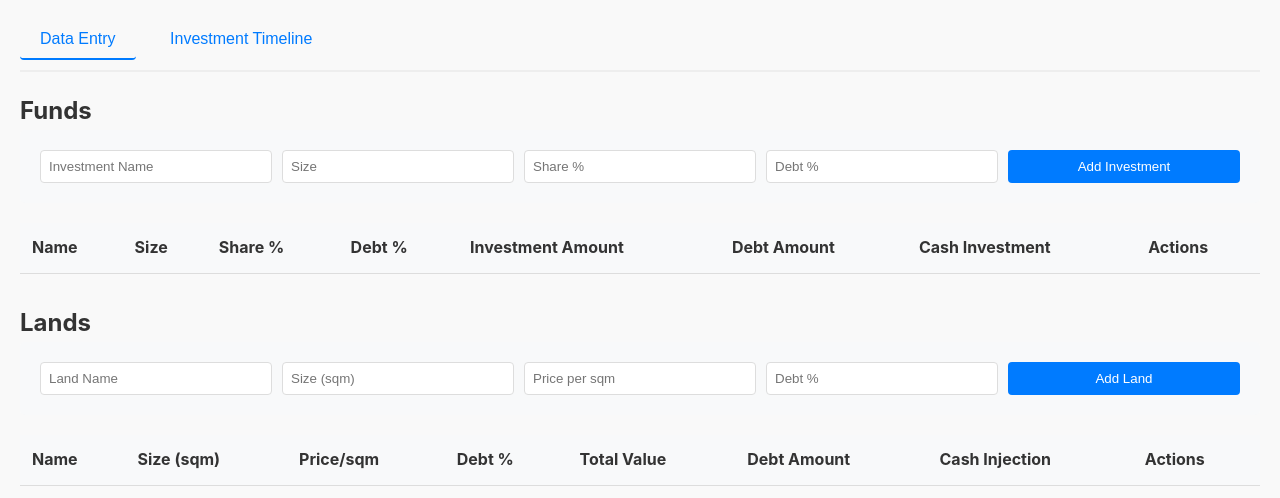
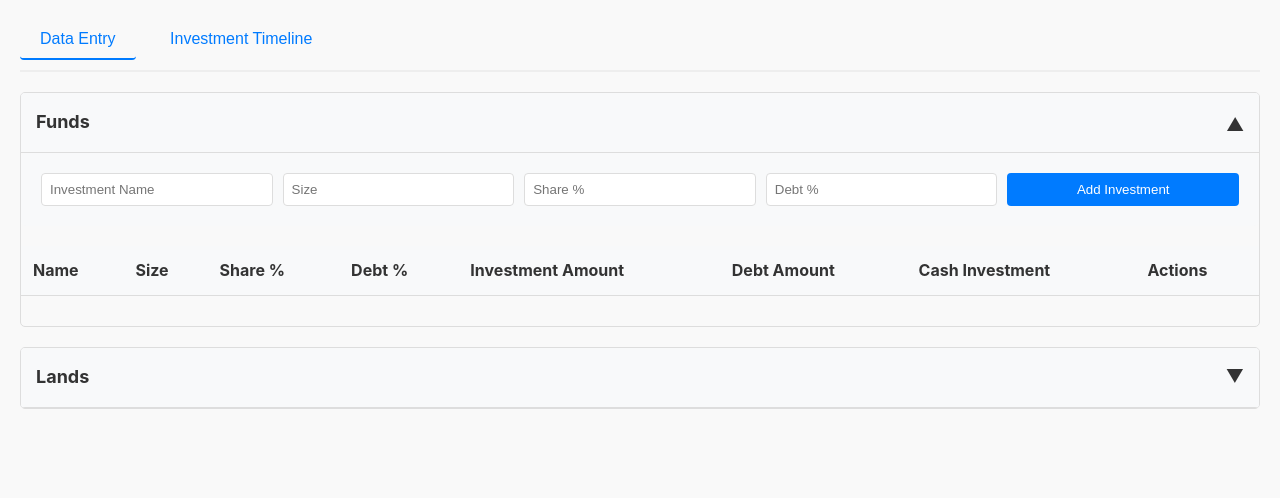
Before and after one commit to abdulmajeed33/cash-planning, a website: page index.html in a window 1280 px wide. Drawn offline with nearby package versions, Linux system fonts and the light colour scheme.

Commit message:
fixe: seventh #1

```diff
--- a/css/styles.css
+++ b/css/styles.css
@@ -118,3 +118,45 @@ th {
         flex-direction: column;
     }
 }
+
+/* Accordion Styles */
+.accordion {
+  margin-bottom: 20px;
+  border: 1px solid #ddd;
+  border-radius: 5px;
+  overflow: hidden;
+}
+
+.accordion-header {
+  background-color: #f8f9fa;
+  padding: 15px;
+  cursor: pointer;
+  display: flex;
+  justify-content: space-between;
+  align-items: center;
+  border-bottom: 1px solid #ddd;
+}
+
+.accordion-header h2 {
+  margin: 0;
+  font-size: 18px;
+}
+
+.accordion-header .toggle-icon {
+  font-size: 18px;
+  transition: transform 0.3s ease;
+}
+
+.accordion-header.active .toggle-icon {
+  transform: rotate(180deg);
+}
+
+.accordion-content {
+  max-height: 0;
+  overflow: hidden;
+  transition: max-height 0.3s ease;
+}
+
+.accordion-content.active {
+  max-height: 2000px; /* Large enough to fit content */
+}
--- a/index.html
+++ b/index.html
@@ -24,8 +24,12 @@
 
     <main>
       <section id="data-entry" class="tab-content active">
-        <div class="investments-section">
+        <div class="accordion">
+          <div class="accordion-header active">
             <h2>Funds</h2>
+            <span class="toggle-icon">▼</span>
+          </div>
+          <div class="accordion-content active">
             <form id="investment-form">
               <input
                 type="text"
@@ -68,9 +72,14 @@
               <tbody></tbody>
             </table>
           </div>
+        </div>
 
-        <div class="lands-section">
+        <div class="accordion">
+          <div class="accordion-header">
             <h2>Lands</h2>
+            <span class="toggle-icon">▼</span>
+          </div>
+          <div class="accordion-content">
             <form id="land-form">
               <input
                 type="text"
@@ -116,6 +125,7 @@
               <tbody></tbody>
             </table>
           </div>
+        </div>
       </section>
 
       <section id="investment-timeline" class="tab-content">
--- a/js/main.js
+++ b/js/main.js
@@ -1,6 +1,28 @@
 // Tab functionality
 document.addEventListener('DOMContentLoaded', async function() {
     // Tab functionality is now handled in investment-chart.js
+
+    // Set up accordion functionality
+    const accordionHeaders = document.querySelectorAll('.accordion-header');
+
+    accordionHeaders.forEach(header => {
+        header.addEventListener('click', function() {
+            // Toggle active class on the header
+            this.classList.toggle('active');
+
+            // Toggle active class on the content
+            const content = this.nextElementSibling;
+            content.classList.toggle('active');
+
+            // Update the toggle icon
+            const toggleIcon = this.querySelector('.toggle-icon');
+            if (content.classList.contains('active')) {
+                toggleIcon.textContent = '▼';
+            } else {
+                toggleIcon.textContent = '▶';
+            }
+        });
+    });
 
     // Initialize the database before loading data
     await initDatabase();
```
Lines whose indentation alone changed are shown as unchanged.
